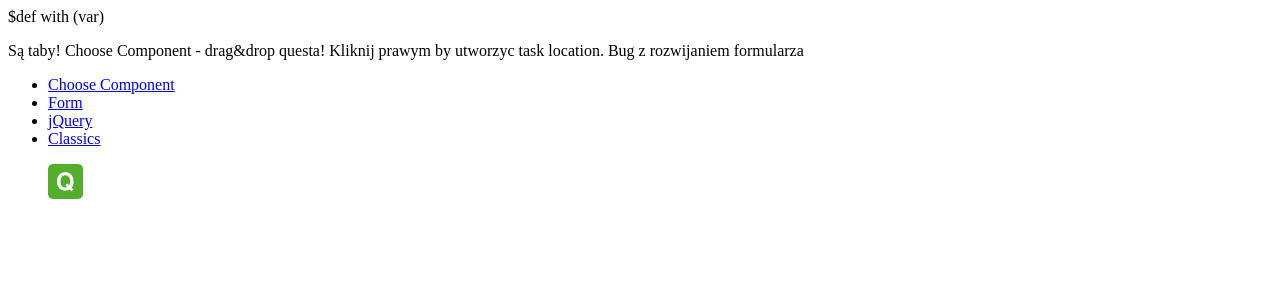
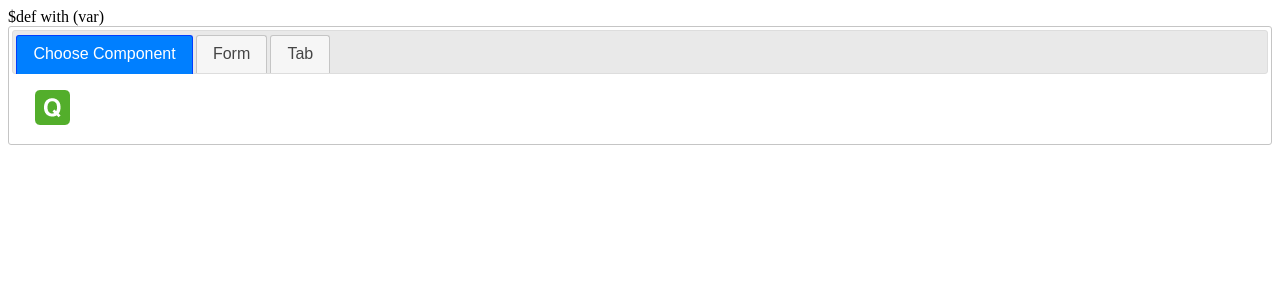
Before and after one commit to fijolekProjects/scenarioEditorWebPy, a Python web app: template templates/questForm.html in a window 1280 px wide. Shown: the top 300 px of the page. Run offline with Jinja, Linux system fonts and the light colour scheme; the template is opened without the code that fills it, so the values that code supplies are empty; some libraries are stand-ins or nearby versions.

Commit message:
po przeciagnieciu komponentu przechodzi do formularza

```diff
--- a/static/dragQuest.js
+++ b/static/dragQuest.js
@@ -1,4 +1,5 @@
 $(document).ready(function() {
+
 	$('#questIconId').draggable({
 				revert : true
 			});
@@ -8,8 +9,7 @@ $(document).ready(function() {
 			var latlng = overlay.getProjection()
 					.fromContainerPixelToLatLng(point);
 			placeQuestMarker(latlng);
-
-
+			$('#tabs').tabs('enable', 1).tabs('select', 1);
 		}
 	});
 });
--- a/static/questFormControl.js
+++ b/static/questFormControl.js
@@ -1,36 +1,49 @@
-$(document).ready(function () {
+$(document).ready(function() {
 			$("#task_location_parent").css("display", "none");
-    $(".is_task_location").click(function () {
+			$(".is_task_location").click(function() {
 						if ($('input[name=task_location]:checked').val() == "Yes") {
-            $("#task_location_parent").slideDown("slow"); //Slide Down Effect
+							$("#task_location_parent").slideDown("fast"); // Slide
+																			// Down
+																			// Effect
 						} else {
-            $("#task_location_parent").slideUp("slow"); //Slide Up Effect
+							$("#task_location_parent").slideUp("fast"); // Slide
+																		// Up
+																		// Effect
 						}
 					});
 			$("#task_text_parent").css("display", "none");
-    $(".is_task_text").click(function () {
+			$(".is_task_text").click(function() {
 						if ($('input[name=task_text]:checked').val() == "Yes") {
-            $("#task_text_parent").slideDown("slow"); //Slide Down Effect
+							$("#task_text_parent").slideDown("fast"); // Slide
+																		// Down
+																		// Effect
 						} else {
-            $("#task_text_parent").slideUp("slow"); //Slide Up Effect
+							$("#task_text_parent").slideUp("fast"); // Slide Up
+																	// Effect
 						}
 					});
 			$("#task_choice_parent").css("display", "none");
-    $(".is_task_choice").click(function () {
+			$(".is_task_choice").click(function() {
 						if ($('input[name=task_choice]:checked').val() == "Yes") {
-            $("#task_choice_parent").slideDown("slow"); //Slide Down Effect
+							$("#task_choice_parent").slideDown("fast"); // Slide
+																		// Down
+																		// Effect
 						} else {
-            $("#task_choice_parent").slideUp("slow"); //Slide Up Effect
+							$("#task_choice_parent").slideUp("fast"); // Slide
+																		// Up
+																		// Effect
 						}
 					});
 			$("#task_hint_parent").css("display", "none");
-    $(".is_task_hint").click(function () {
+			$(".is_task_hint").click(function() {
 						if ($('input[name=task_hint]:checked').val() == "Yes") {
-            $("#task_hint_parent").slideDown("slow"); //Slide Down Effect
+							$("#task_hint_parent").slideDown("fast"); // Slide
+																		// Down
+																		// Effect
 						} else {
-            $("#task_hint_parent").slideUp("slow"); //Slide Up Effect
+							$("#task_hint_parent").slideUp("fast"); // Slide Up
+							// Effect
 						}
 					});
 
-
 		});
--- /dev/null
+++ b/static/tabsControl.js
@@ -0,0 +1,13 @@
+
+$(function() {
+			$("#tabs").tabs();
+
+		});
+$(function() {
+			$("#tabs").tabs({
+						fx : {
+							height : 'toggle',
+							opacity : 'toggle'
+						}
+					});
+		});
--- a/templates/questForm.html
+++ b/templates/questForm.html
@@ -1,44 +1,34 @@
 $def with (var)
 <head>
-<script src='http://ajax.googleapis.com/ajax/libs/jquery/1.6.1/jquery.min.js'></script>
+<script src='http://code.jquery.com/jquery-1.9.1.min.js'></script>
 <script type="text/javascript" src="static/questFormControl.js"></script>
-<script type="text/javascript" src="static/organictabs.jquery.js"></script>
-<script type="text/javascript" src="static/organic.js"></script>
+<script type="text/javascript" src="static/tabsControl.js"></script>
 <script type="text/javascript" src="static/dragQuest.js"></script>
-<script src="//ajax.googleapis.com/ajax/libs/jqueryui/1.9.1/jquery-ui.min.js"></script>
+<script src="http://ajax.googleapis.com/ajax/libs/jqueryui/1.9.1/jquery-ui.min.js"></script>
 
-
+<link rel="stylesheet" href="http://ajax.googleapis.com/ajax/libs/jqueryui/1.8.23/themes/start/jquery-ui.css"/>
 </head>
 
 <body>
 
 
-<div id="page-wrap">
-
-		<p>Są taby! Choose Component - drag&drop questa! Kliknij prawym by utworzyc task location. Bug z rozwijaniem formularza</p>
-
-        <div id="example-one">
-
-        	<ul class="nav">
-        	      <li class="nav-one"><a href="#chooseComponentTab" class="current">Choose Component</a></li>
-                <li class="nav-two"><a href="#formTab" id="#formTabId">Form</a></li>
-                <li class="nav-three"><a href="#jquerytuts">jQuery</a></li>
-                <li class="nav-four last"><a href="#classics">Classics</a></li>
-            </ul>
-
-        	<div class="list-wrap">
-        	<ul id="chooseComponentTab" class="1">
-                    <img src="/static/questIcon.gif" id="questIconId">
-        		 </ul>
-        		<ul id="formTab" class="hide">
-        			<form name="main" method="post">
-<h2>$var</h2>
-
-<fieldset>
+<div id="tabs">
+  <ul>
+    <li><a href="#tabs-1">Choose Component</a></li>
+    <li><a href="#tabs-2">Form</a></li>
+    <li><a href="#tabs-3">Tab</a></li>
+  </ul>
+  <div id="tabs-1">
+  <img src="static/questIcon.gif" id="questIconId">
+  </div>
+  <div id="tabs-2">
+  <form name="main" method="post">
+  	<h2>$var</h2>
+    <fieldset>
     <ol class="formset">
         <li>
             <label for="id">id</label>
-            <input type="number" id="id" name="id" style="width: 50px;"/>
+            <input type="number" id="id" name="id" style="width: 50px;" />
         </li>
         <li>
             <label for="command">command</label>
@@ -158,39 +148,12 @@ $def with (var)
 
     	<input type="submit" />
 </fieldset>
-        		</ul>
-
-
-
-        		 <ul id="jquerytuts" class="hide">
-        		    <li><a href="http://css-tricks.com/anythingslider-jquery-plugin/">Anything Slider jQuery Plugin</a></li>
-        		    <li><a href="http://css-tricks.com/moving-boxes/">Moving Boxes</a></li>
-        			<li><a href="http://css-tricks.com/simple-jquery-dropdowns/">Simple jQuery Dropdowns</a></li>
-        			<li><a href="http://css-tricks.com/creating-a-slick-auto-playing-featured-content-slider/">Featured Content Slider</a></li>
-        			<li><a href="http://css-tricks.com/startstop-slider/">Start/Stop Slider</a></li>
-        			<li><a href="http://css-tricks.com/banner-code-displayer-thing/">Banner Code Displayer Thing</a></li>
-        			<li><a href="http://css-tricks.com/highlight-certain-number-of-characters/">Highlight Certain Number of Characters</a></li>
-        			<li><a href="http://css-tricks.com/auto-moving-parallax-background/">Auto-Moving Parallax Background</a></li>
-        		 </ul>
-
-        		 <ul id="classics" class="hide">
-                    <li><a href="http://css-tricks.com/css-wishlist/">Top Designers CSS Wishlist</a></li>
-                    <li><a href="http://css-tricks.com/what-beautiful-html-code-looks-like/">What Beautiful HTML Code Looks Like</a></li>
-                    <li><a href="http://css-tricks.com/easily-password-protect-a-website-or-subdirectory/">Easily Password Protect a Website or Subdirectory</a></li>
-                    <li><a href="http://css-tricks.com/how-to-create-an-ie-only-stylesheet/">IE-Only Stylesheets</a></li>
-                    <li><a href="http://css-tricks.com/ecommerce-considerations/">eCommerce Considerations</a></li>
-                    <li><a href="http://css-tricks.com/php-for-beginners-building-your-first-simple-cms/">PHP: Build Your First CMS</a></li>
-        		 </ul>
-
-        	 </div> <!-- END List Wrap -->
-
-         </div> <!-- END Organic Tabs (Example One) -->
-
-
-
-
-
-	</div>
+  </div>
+  <div id="tabs-3">
+    <p>Mauris eleifend est et turpis. Duis id erat. Suspendisse potenti. Aliquam vulputate, pede vel vehicula accumsan, mi neque rutrum erat, eu congue orci lorem eget lorem. Vestibulum non ante. Class aptent taciti sociosqu ad litora torquent per conubia nostra, per inceptos himenaeos. Fusce sodales. Quisque eu urna vel enim commodo pellentesque. Praesent eu risus hendrerit ligula tempus pretium. Curabitur lorem enim, pretium nec, feugiat nec, luctus a, lacus.</p>
+    <p>Duis cursus. Maecenas ligula eros, blandit nec, pharetra at, semper at, magna. Nullam ac lacus. Nulla facilisi. Praesent viverra justo vitae neque. Praesent blandit adipiscing velit. Suspendisse potenti. Donec mattis, pede vel pharetra blandit, magna ligula faucibus eros, id euismod lacus dolor eget odio. Nam scelerisque. Donec non libero sed nulla mattis commodo. Ut sagittis. Donec nisi lectus, feugiat porttitor, tempor ac, tempor vitae, pede. Aenean vehicula velit eu tellus interdum rutrum. Maecenas commodo. Pellentesque nec elit. Fusce in lacus. Vivamus a libero vitae lectus hendrerit hendrerit.</p>
+  </div>
+</div>
 
 
 </body>
```
Also changed, not shown: static/style.css (+19 -45 lines), templates/base.html (+8 -6 lines). Lines whose indentation alone changed are shown as unchanged.
